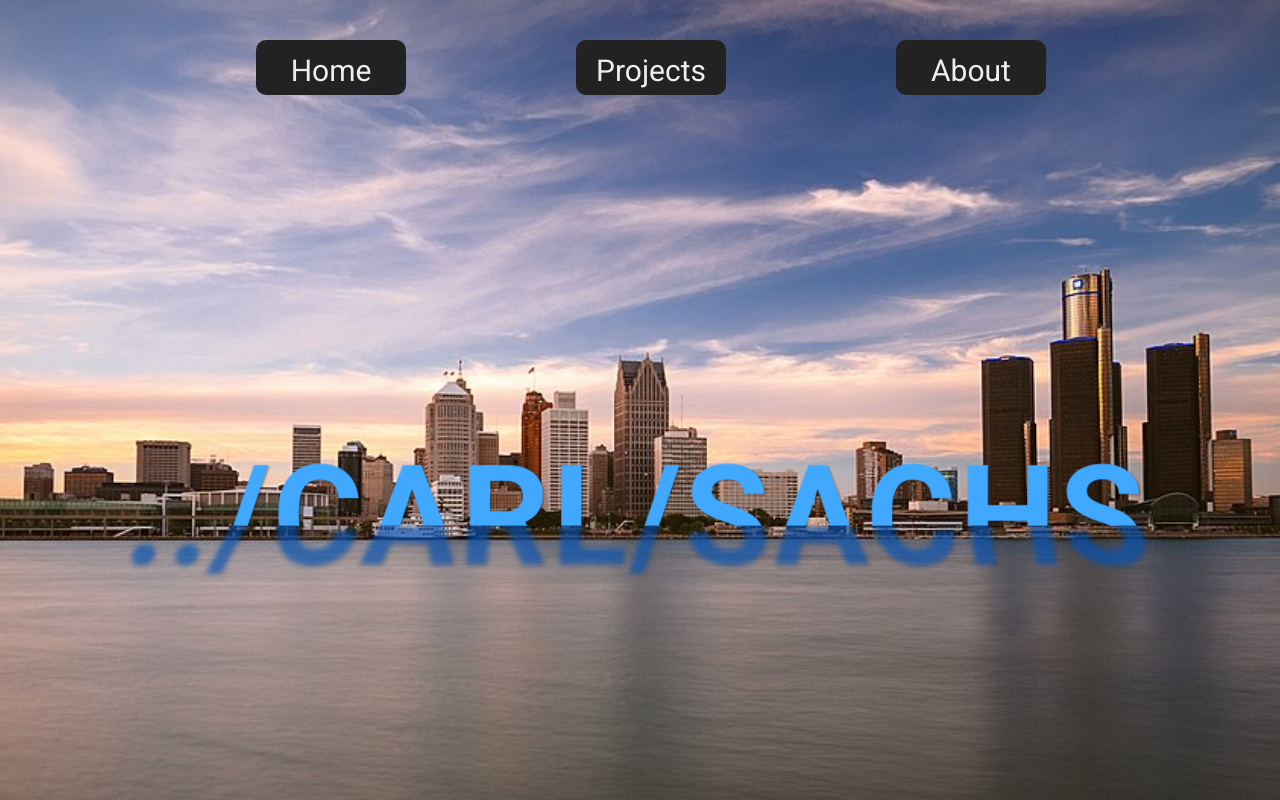
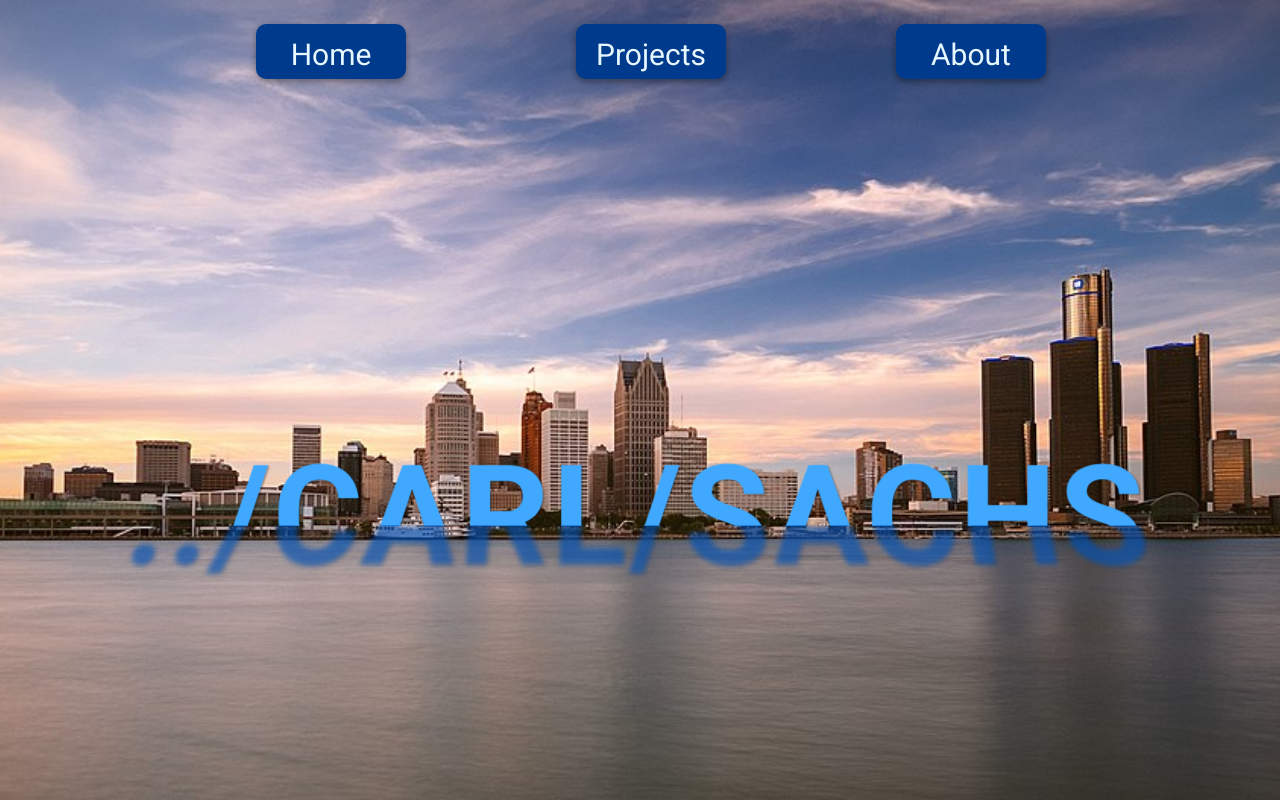
Before and after one commit to carlsachs/ReactPortfolio, a React (Create React App) app in the folder portfolio/: page / in a window 1280 px wide. Built offline with nearby package versions, Linux system fonts and the light colour scheme.

Commit message:
finished tophomediv and finished intial buttons

```diff
--- a/portfolio/src/components/Nav.css
+++ b/portfolio/src/components/Nav.css
@@ -1,16 +1,16 @@
 
 /* button1 */
 #btn {
-    background: #222;
+    background: #003a8c;
     height: 50px;
     min-width: 150px;
     border: none;
     border-radius: 10px;
-    color: #eee;
+    color: #e6f7ff;
     font-size: 30px;
     font-family: 'Roboto', sans-serif;
     position: absolute;
-    top: 5%;
+    top: 3%;
     left: 20%;
     transition: 1s;
     -webkit-tap-highlight-color: transparent;
@@ -19,6 +19,7 @@
     justify-content: center;
     cursor: pointer;
     padding-top: 5px;
+    box-shadow: 0 3px 6px rgba(0,0,0,0.16), 0 3px 6px rgba(0,0,0,0.23);
   }
 
   #btn #circle {
@@ -57,16 +58,16 @@
   /* Button2 */
 
   #btn2 {
-    background: #222;
+    background: #003a8c;
     height: 50px;
     min-width: 150px;
     border: none;
     border-radius: 10px;
-    color: #eee;
+    color: #e6f7ff;
     font-size: 30px;
     font-family: 'Roboto', sans-serif;
     position: absolute;
-    top: 5%;
+    top: 3%;
     left: 45%;
     transition: 1s;
     -webkit-tap-highlight-color: transparent;
@@ -75,6 +76,7 @@
     justify-content: center;
     cursor: pointer;
     padding-top: 5px;
+    box-shadow: 0 3px 6px rgba(0,0,0,0.16), 0 3px 6px rgba(0,0,0,0.23);
   }
 
   #btn2 #circle2 {
@@ -113,16 +115,16 @@
   /*  Button3 */
 
   #btn3 {
-    background: #222;
+    background: #003a8c;
     height: 50px;
     min-width: 150px;
     border: none;
     border-radius: 10px;
-    color: #eee;
+    color: #e6f7ff;
     font-size: 30px;
     font-family: 'Roboto', sans-serif;
     position: absolute;
-    top: 5%;
+    top: 3%;
     left: 70%;
     transition: 1s;
     -webkit-tap-highlight-color: transparent;
@@ -131,6 +133,7 @@
     justify-content: center;
     cursor: pointer;
     padding-top: 5px;
+    box-shadow: 0 3px 6px rgba(0,0,0,0.16), 0 3px 6px rgba(0,0,0,0.23);
   }
 
   #btn3 #circle3{
```
